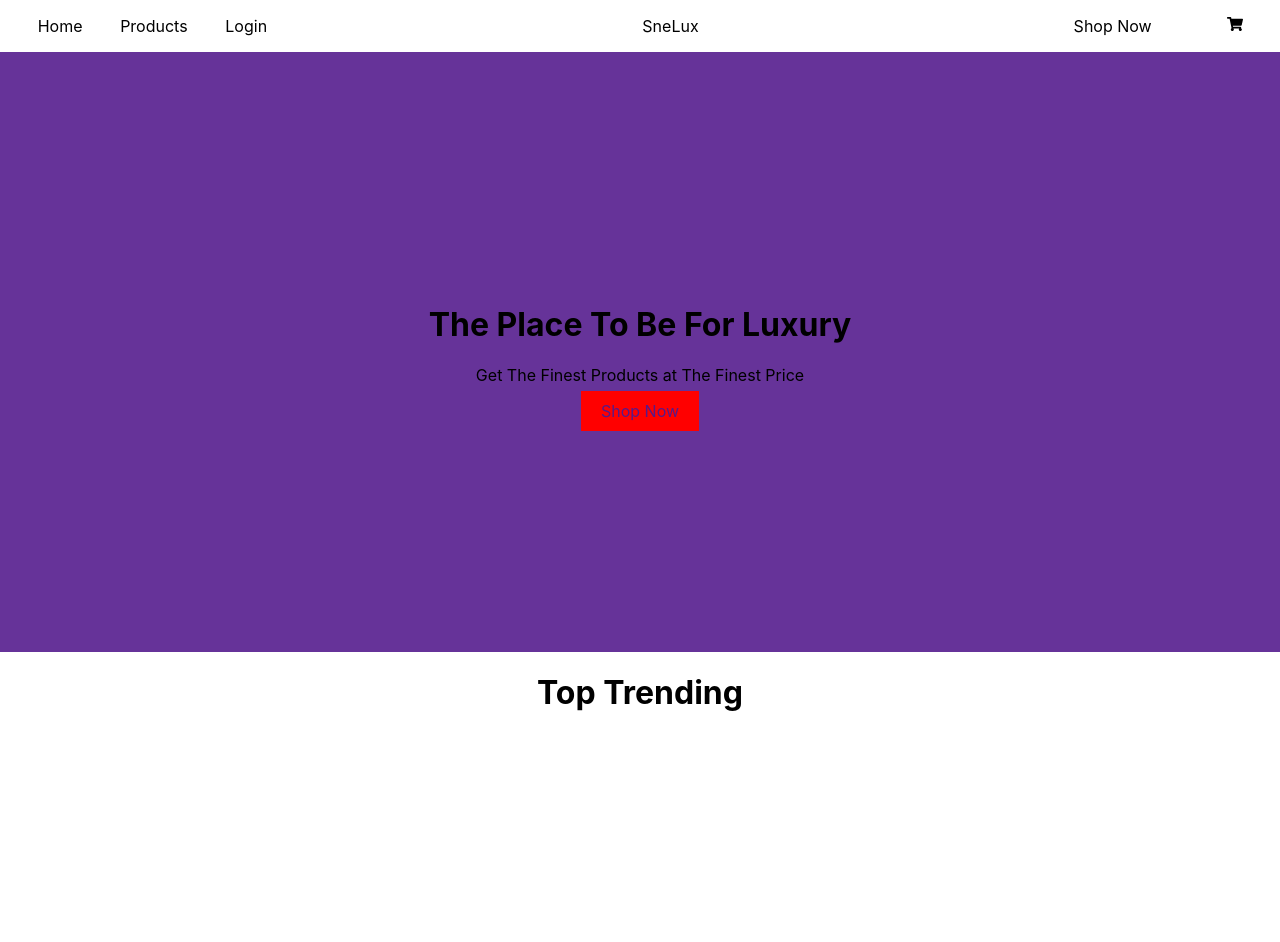
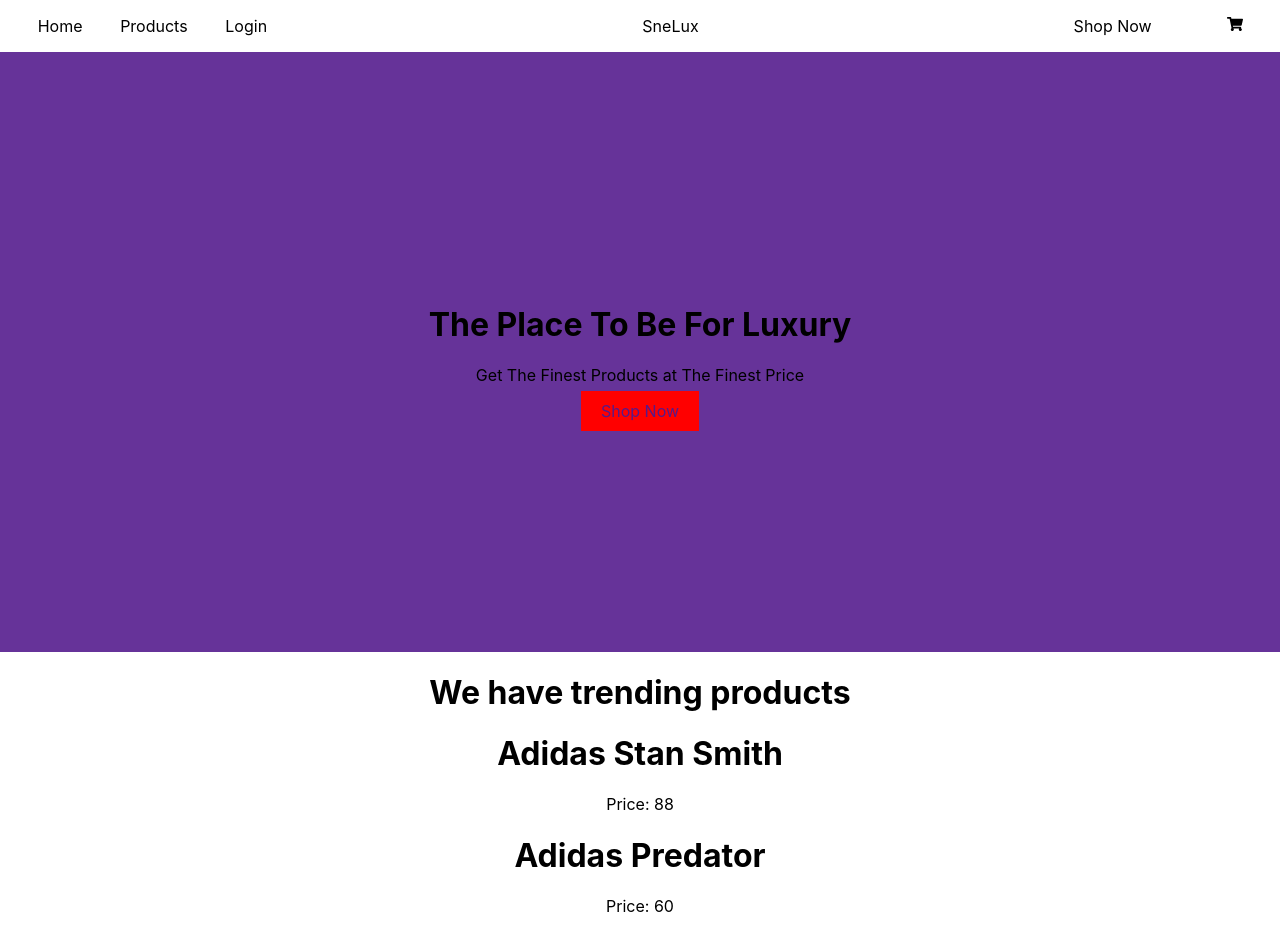
Before and after one commit to moudio/snelux-client, a React (Create React App) app: page / in a window 1280 px wide. Shown: the top 942 px of the page. Before the commit the page ends 800 px from the top, so only its background shows below. Built offline with nearby package versions, Linux system fonts and the light colour scheme.

Commit message:
show products after fetching

```diff
--- a/src/components/TopTrending/TopTrending.js
+++ b/src/components/TopTrending/TopTrending.js
@@ -7,11 +7,25 @@ function TopTrending() {
       .then((response) => response.json())
       .then((response) => setTrendings(response));
   }, []);
-  return (
-    <div>
-      <h1>Top Trending</h1>
-    </div>
-  );
+  if (trendings.length <= 0) {
+    return (
+      <div>
+        <h1>Top Trending</h1>
+      </div>
+    );
+  } else {
+    return (
+      <>
+        <h1> We have trending products</h1>
+        {trendings.map((trending) => (
+          <>
+            <h1>{trending.name}</h1>
+            <p>Price: {trending.price}</p>
+          </>
+        ))}
+      </>
+    );
+  }
 }
 
 export default TopTrending;
```
